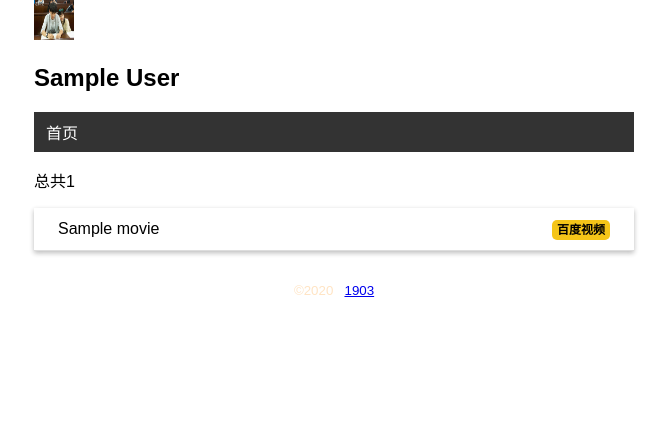
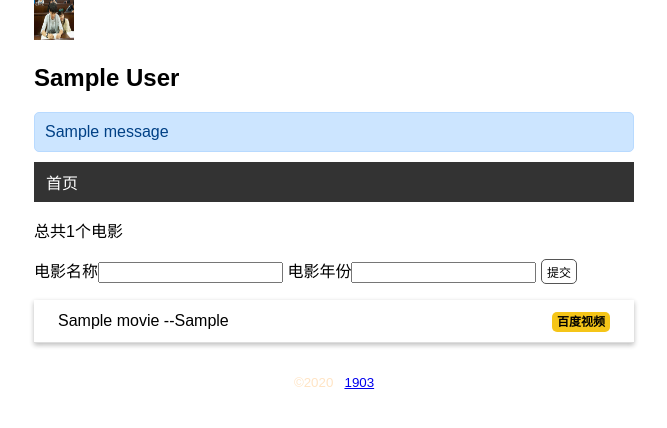
Before and after one commit to yao-yong-kang/flaskweb, a Flask app: page / in a window 1280 px wide. Shown: the top 428 px of the page, without its empty margins (306-973 px from the left). Run offline with Flask 2, Linux system fonts and the light colour scheme; tables that the repository leaves empty hold one stand-in row (values such as "Sample post"); one stand-in notice (Sample message) is shown.

Commit message:
form表单和flash

```diff
--- a/day41/watchlist/app.py
+++ b/day41/watchlist/app.py
@@ -1,6 +1,6 @@
 import os,sys
 
-from flask import Flask,url_for,render_template
+from flask import Flask,url_for,render_template,flash,redirect,request
 from flask_sqlalchemy import SQLAlchemy
 import click
 
@@ -12,7 +12,7 @@ else:
 app=Flask(__name__)
 app.config['SQLALCHEMY_DATABASE_URI']=prefix + os.path.join(app.root_path,'data.db')
 app.config['SQLALCHEMY_TRACK_MODIFICATIONS']=False
-
+app.config['SECRET_KEY']='1903_dev'
 
 
 db=SQLAlchemy(app)
@@ -28,9 +28,22 @@ class Movie(db.Model):
 
 
 #视图函数
-@app.route('/')
+@app.route('/',methods=['POST','GET'])
 def index():
-
+    if request.method=='POST':
+        #获取表单数据
+        title=request.form.get('title')
+        year=request.form.get('year')
+        #验证数据
+        if not title or not year or len(year)>4 or len(title)>60:
+            flash('输入错误')
+            return redirect(url_for('index'))
+        #将数据保存到数据库
+        movie=Movie(title=title,year=year) #创建记录
+        db.session.add(movie)
+        db.session.commit()
+        flash('创建成功')
+        return redirect(url_for('index'))
     # user=User.query.first() #查询出来用户记录
     movie=Movie.query.all()
     return render_template('index.html',movies=movie)
--- a/day41/watchlist/static/css/aa.css
+++ b/day41/watchlist/static/css/aa.css
@@ -72,3 +72,31 @@ nav li a:hover{
     border-radius: 5px;
     padding: 3px 5px;
 }
+.btn{
+    font-size: 12px;
+    padding: 3px 5px;
+    text-decoration: none;
+    cursor: pointer;
+    background: black;
+    background-color: white;
+    border: 1px solid #555555;
+    border-radius: 5px;
+}
+
+.btn:hover{
+    text-decoration: none;
+    background-color: black;
+    background: white;
+    border: 1px solid black;
+}
+
+.alert{
+    position: relative;
+    padding: 10px;
+    margin: 10px 0;
+    border:1px solid transparent;
+    color:#004085;
+    background-color: #cce5ff;
+    border-color: #b8daff;
+    border-radius: 5px;
+}
--- a/day41/watchlist/templates/base.html
+++ b/day41/watchlist/templates/base.html
@@ -11,6 +11,10 @@
 <body>
     <img src="{{url_for('static',filename='img/5.jpg')}}" alt="" class="tp">
     <h2>{{user.name}}</h2>
+    <!-- flash消息 -->
+    {% for massage in get_flashed_messages() %}
+    <div class='alert'> {{ massage }}</div>
+    {% endfor %}
     <nav>
         <ul>
             <li>
--- a/day41/watchlist/templates/index.html
+++ b/day41/watchlist/templates/index.html
@@ -1,11 +1,18 @@
 {% extends 'base.html' %}
 
 {% block content %}
-    <p>总共{{movies|length}}</p>
+    <p>总共{{movies|length}}个电影</p>
+    <!-- 添加电影的表单 -->
+<form action="" method="POST">
+    电影名称<input type="text" name='title' required autocomplete="off">
+    电影年份<input type="text" name='year' required autocomplete="off">
+    <input type="submit" value='提交' class='btn'>
+</form>
+
     <ul class='movie-list'>
         {%for movie in movies%}
         <li>
-            {{movie.title}}
+            {{movie.title}} --{{movie.year}}
             <span class='float-right'>
                 <a class='baidu' href="http://v.baidu.com/v?word={{movie.title}}&ct=301989888&rn=67&pn=0&db=0&s=0&fbl=800&ie=utf-8&oq={{movie.title}}&f=3&rsp=0" target='_blank'>百度视频</a>
             </span>
```
